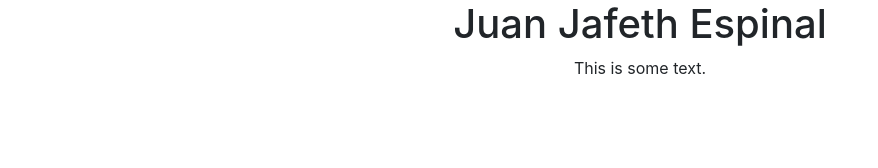
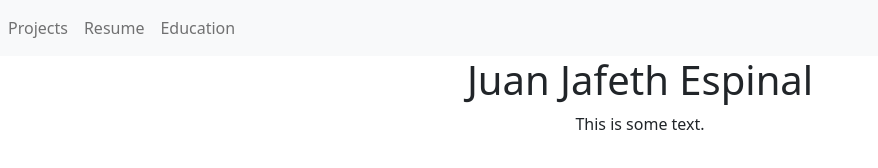
Before and after one commit to JuanEspinal777/Personal-Website, a plain HTML site: page index.html in a window 1280 px wide. Shown: the whole page, without its empty margins (0-878 px from the left). Drawn offline with nearby package versions, Linux system fonts and the light colour scheme.

Commit message:
updated bootstrap and added nav bars

```diff
--- a/index.html
+++ b/index.html
@@ -1,20 +1,38 @@
 <!DOCTYPE html>
 <html lang="en">
+
 <head>
-  <title>Bootstrap 4 Example</title>
+  <title>Juan Espinal</title>
   <meta charset="utf-8">
   <meta name="viewport" content="width=device-width, initial-scale=1">
-  <link rel="stylesheet" href="https://cdn.jsdelivr.net/npm/bootstrap@4.6.2/dist/css/bootstrap.min.css">
-  <script src="https://cdn.jsdelivr.net/npm/jquery@3.6.4/dist/jquery.slim.min.js"></script>
-  <script src="https://cdn.jsdelivr.net/npm/popper.js@1.16.1/dist/umd/popper.min.js"></script>
-  <script src="https://cdn.jsdelivr.net/npm/bootstrap@4.6.2/dist/js/bootstrap.bundle.min.js"></script>
+  <meta name="author" content="Juan Espinal">
+  <!-- Latest compiled and minified CSS -->
+  <link href="https://cdn.jsdelivr.net/npm/bootstrap@5.2.3/dist/css/bootstrap.min.css" rel="stylesheet">
+  <!-- Latest compiled JavaScript -->
+  <script src="https://cdn.jsdelivr.net/npm/bootstrap@5.2.3/dist/js/bootstrap.bundle.min.js"></script>
 </head>
+
 <body>
 
-<div class="container text-center">
-  <h1>Juan Jafeth Espinal</h1>
-  <p>This is some text.</p>
-</div>
+  <nav class="navbar navbar-expand-sm bg-light ">
+    <ul class="navbar-nav">
+      <li class="nav-item">
+        <a class="nav-link" href="#">Projects</a>
+      </li>
+      <li class="nav-item">
+        <a class="nav-link" href="#">Resume</a>
+      </li>
+      <li class="nav-item">
+        <a class="nav-link" href="#">Education</a>
+      </li>
+    </ul>
+  </nav>
+
+  <div class="container-fluid text-center">
+    <h1>Juan Jafeth Espinal</h1>
+    <p>This is some text.</p>
+  </div>
 
 </body>
+
 </html>
```
Also changed, not shown: images/logo.jpeg (added).
